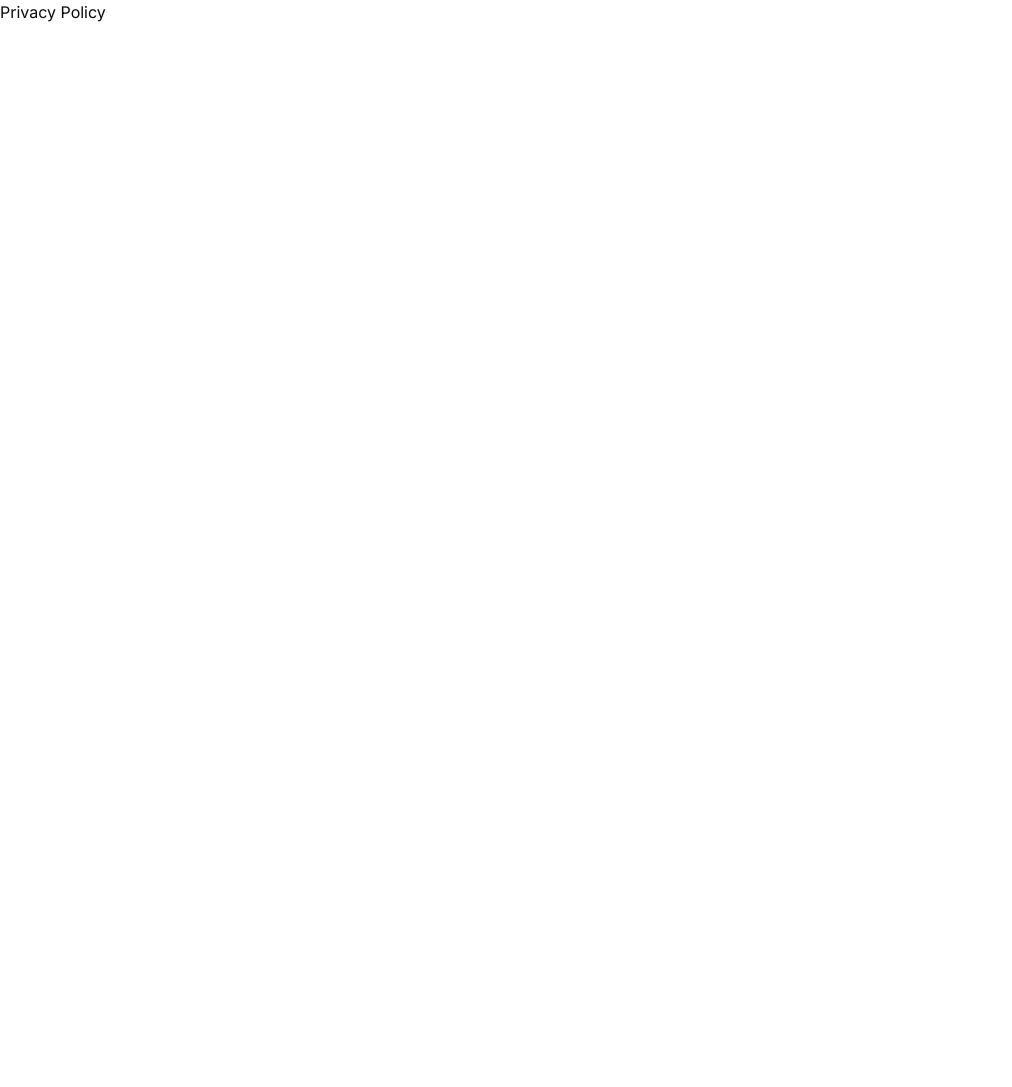
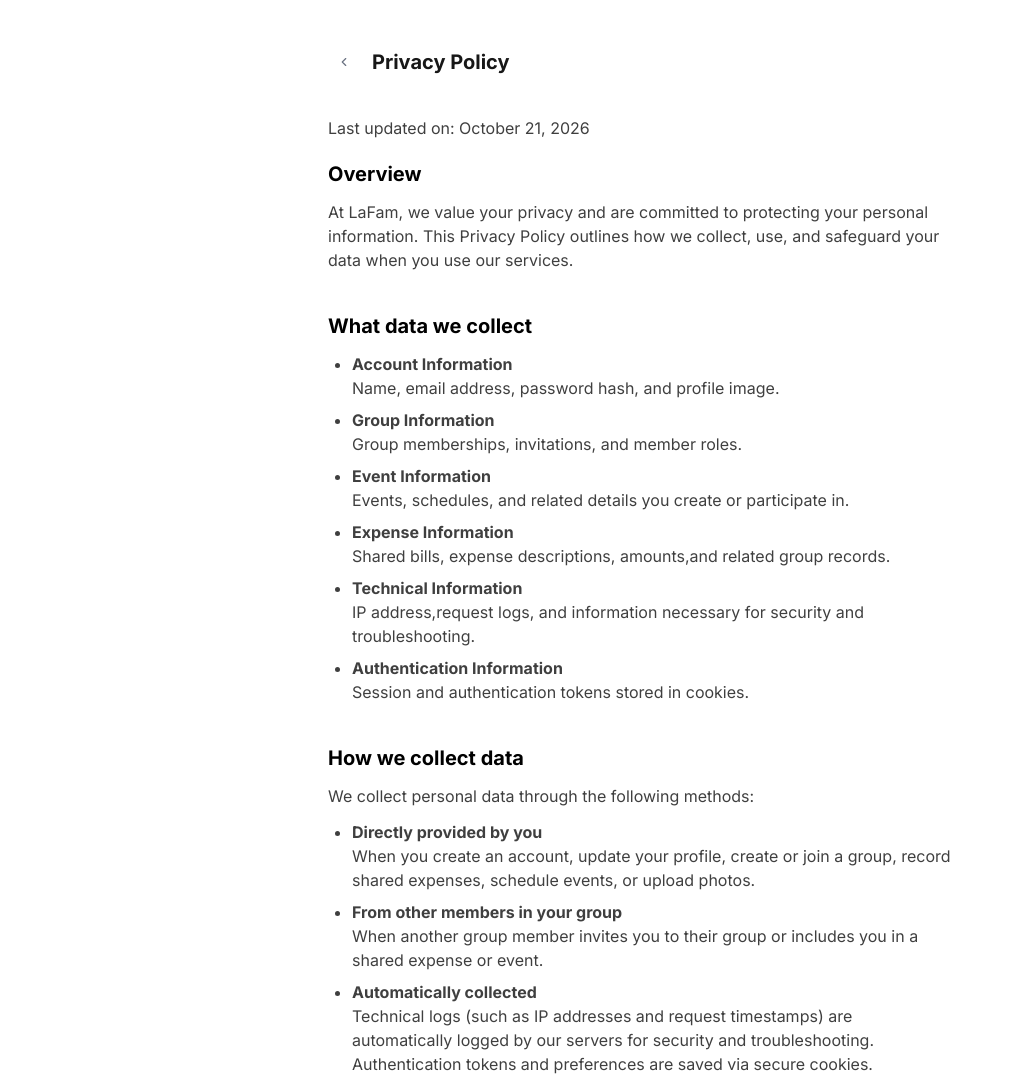
Before and after one commit to Premeeii/la-fam, a Next.js app in the folder frontend/lafam-web/: page /privacy-policy in a window 1280 px wide. Shown: the top 1087 px of the page, without its empty margins (0-1012 px from the left). Before the commit the page ends 800 px from the top, so only its background shows below. Built offline with nearby package versions, Linux system fonts and the light colour scheme; a web font is replaced by a local one.

Commit message:
feat: create privacy policy page and identify update date (#126)

```diff
--- a/frontend/lafam-web/src/app/privacy-policy/page.tsx
+++ b/frontend/lafam-web/src/app/privacy-policy/page.tsx
@@ -1,9 +1,199 @@
-'use client'
+'use client';
 
-export default function PrivacyPolicyPage(){
-    return(
-        <div>
-            Privacy Policy
+import { Button } from '@/components/ui/button';
+import Link from 'next/link';
+import { ChevronLeft } from 'lucide-react';
+
+export default function PrivacyPolicyPage() {
+  return (
+    <div className="mx-auto mt-10 w-full p-2 md:w-2/4">
+      <div className="flex items-center gap-3">
+        <Button
+          variant="link"
+          onClick={() => window.history.back()}
+          className="cursor-pointer text-gray-500 hover:text-gray-900 dark:hover:text-gray-100"
+        >
+          <ChevronLeft className="h-6 w-6" />
+        </Button>
+        <h1 className="text-primary text-xl font-bold">Privacy Policy</h1>
+      </div>
+      <div className="mt-10 flex flex-col gap-3 text-black dark:text-white">
+        <div className="w-full max-w-4xl text-left">
+          <p className="text-md mb-5 opacity-75">
+            Last updated on: October 21, 2026
+          </p>
+          <section className="flex flex-col gap-3">
+            <h2 className="text-xl font-bold">Overview</h2>
+            <p className="text-md opacity-75">
+              At LaFam, we value your privacy and are committed to protecting
+              your personal information. This Privacy Policy outlines how we
+              collect, use, and safeguard your data when you use our services.
+            </p>
+          </section>
+          <section>
+            <h2 className="mt-10 text-xl font-bold">What data we collect</h2>
+            <ul className="text-md mt-3 list-disc pl-6 opacity-75">
+              <li className="font-bold">Account Information</li>
+              <span className="mb-2 block">
+                Name, email address, password hash, and profile image.
+              </span>
+              <li className="font-bold">Group Information</li>
+              <span className="mb-2 block">
+                Group memberships, invitations, and member roles.
+              </span>
+              <li className="font-bold">Event Information</li>
+              <span className="mb-2 block">
+                Events, schedules, and related details you create or participate
+                in.
+              </span>
+              <li className="font-bold">Expense Information</li>
+              <span className="mb-2 block">
+                Shared bills, expense descriptions, amounts,and related group
+                records.
+              </span>
+              <li className="font-bold">Technical Information</li>
+              <span className="mb-2 block">
+                IP address,request logs, and information necessary for security
+                and troubleshooting.
+              </span>
+              <li className="font-bold">Authentication Information</li>
+              <span className="mb-2 block">
+                Session and authentication tokens stored in cookies.
+              </span>
+            </ul>
+          </section>
+
+          <section>
+            <h2 className="mt-10 text-xl font-bold">How we collect data</h2>
+            <p className="text-md mt-3 opacity-75"></p>
+            <p className="text-md opacity-75">
+              We collect personal data through the following methods:
+            </p>
+            <ul className="text-md mt-3 list-disc pl-6 opacity-75">
+              <li className="font-bold">Directly provided by you</li>
+              <span className="mb-2 block">
+                When you create an account, update your profile, create or join
+                a group, record shared expenses, schedule events, or upload
+                photos.
+              </span>
+              <li className="font-bold">From other members in your group</li>
+              <span className="mb-2 block">
+                When another group member invites you to their group or includes
+                you in a shared expense or event.
+              </span>
+              <li className="font-bold">Automatically collected</li>
+              <span className="mb-2 block">
+                Technical logs (such as IP addresses and request timestamps) are
+                automatically logged by our servers for security and
+                troubleshooting. Authentication tokens and preferences are saved
+                via secure cookies.
+              </span>
+              <li className="font-bold">Security verification</li>
+              <span className="mb-2 block">
+                When interacting with forms (like login and registration),
+                Cloudflare Turnstile verifies non-bot interaction to protect the
+                service.
+              </span>
+            </ul>
+          </section>
+
+          <section>
+            <h2 className="mt-10 text-xl font-bold">How we use your data</h2>
+            <p className="text-md opacity-75">
+              We do not sell or interfere with your personal data for commercial purposes.
+            </p>
+            <p className="text-md mt-3 opacity-75">We use your data to:</p>
+            <ul className="text-md mt-3 list-disc space-y-2 pl-6 opacity-75">
+              <li>Provide and improve our services</li>
+              <li>Send you notifications</li>
+              <li>Protect the security of our services</li>
+              <li>Comply with legal requirements</li>
+              <li>
+                Hosting and VPS Provider(for our backend server and database)
+              </li>
+            </ul>
+          </section>
+          <section>
+            <h2 className="mt-10 text-xl font-bold">Data retention</h2>
+            <p className="text-md opacity-75">
+              We keep your data only as long as necessary for the purposes
+              described above:
+            </p>
+            <ul className="text-md mt-3 list-disc space-y-2 pl-6 opacity-75">
+              <li>
+                Account and bookmark data: Retained while your account remains
+                active.
+              </li>
+              <li>
+                If you request deletion, we delete or anonymize your personal
+                data within a reasonable period, except where we must retain
+                certain information.
+              </li>
+              <li>
+                Short-term logs and technical data may be kept for a limited
+                time for debugging and security, then deleted or anonymized.
+              </li>
+            </ul>
+          </section>
+
+          <section>
+            <h2 className="mt-10 text-xl font-bold">Third-party services</h2>
+            <p className="text-md opacity-75">
+              Our Service integrates with third-party platform by Cloudflare R2,
+              Cloudflare Turnstile and Resend. You can learn more about their
+              privacy policies by visiting their websites.
+            </p>
+          </section>
+          <section>
+            <h2 className="mt-10 text-xl font-bold">Security</h2>
+            <p className="text-md opacity-75">
+              We use reasonable technical and organizational measures to protect
+              your data, including:
+            </p>
+            <ul className="text-md mt-3 list-disc space-y-2 pl-6 opacity-75">
+              <li> Encrypted connections (HTTPS) where applicable</li>
+              <li>Regular security updates and patches</li>
+              <li>
+                Limiting access to personal data to those who need it to operate
+                the Service
+              </li>
+              <li>
+                Authentication tokens are stored exclusively in HttpOnly and
+                Secure cookies.
+              </li>
+              <li>Rate Limiting and Turnstile</li>
+            </ul>
+            <p className="text-md mt-3 opacity-75">
+              No system is perfectly secure, but we work to reduce risks of
+              unauthorized access or disclosure.
+            </p>
+          </section>
+          <section className="pb-10">
+            <h2 className="mt-10 text-xl font-bold">Contact</h2>
+            <p className="text-md mb-5 opacity-75">
+              If you have any questions about this Privacy Policy, please
+              contact us at{' '}
+            </p>
+            <Link
+              href="mailto:peam972547@gmail.com"
+              className="cursor-pointer text-sm text-blue-500 hover:underline"
+            >
+              <ul className="text-md mt-3 list-disc space-y-2 pl-6 opacity-75">
+                <li>peam972547@gmail.com</li>
+              </ul>
+            </Link>
+            <Link
+              href="https://github.com/Premeeii"
+              target="_blank"
+              className="cursor-pointer text-sm text-blue-500 hover:underline"
+            >
+              <ul className="text-md mt-3 list-disc space-y-2 pl-6 opacity-75">
+                <li>GitHub</li>
+              </ul>
+            </Link>
+          </section>
         </div>
-    )
+      </div>
+    </div>
+  );
 }
```
